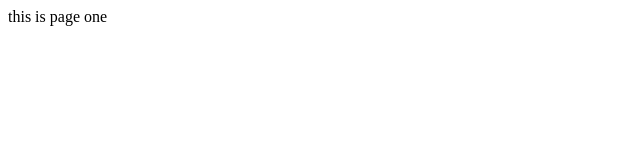
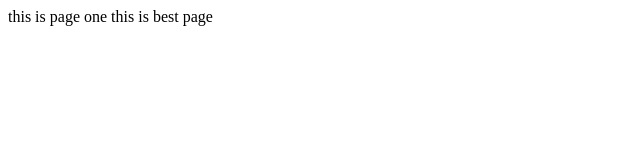
Before and after one commit to wMajedi/test, a plain HTML site: page page 1.html in a window 1280 px wide. Shown: the whole page, without its empty margins (0-640 px from the left). Drawn offline with Linux system fonts and the light colour scheme.

Commit message:
edit in test

```diff
--- a/page 1.html
+++ b/page 1.html
@@ -1,5 +1,6 @@
 <html>
 <body>
       this is page one
+      this is best page
 </body>
 </html>
```
Also changed, not shown: page 2.html (+1 -0 lines), page 3.html (+1 -0 lines).
